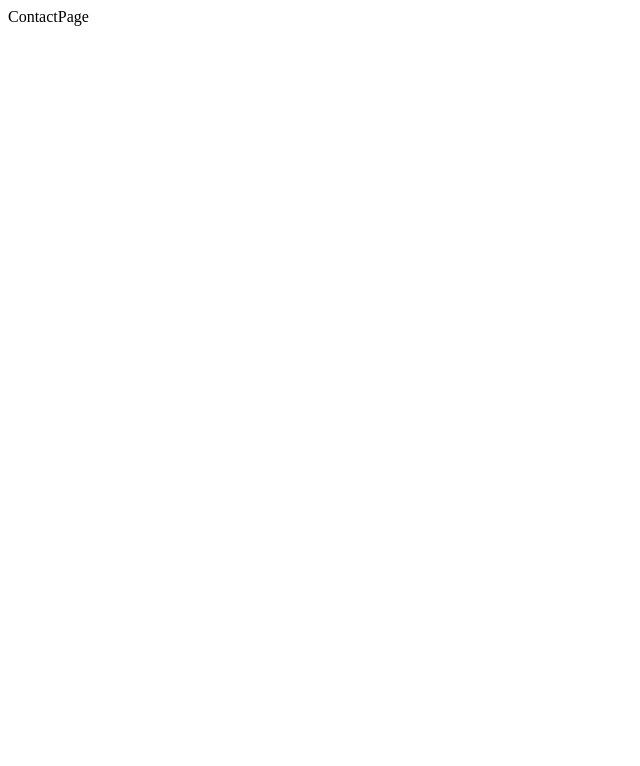
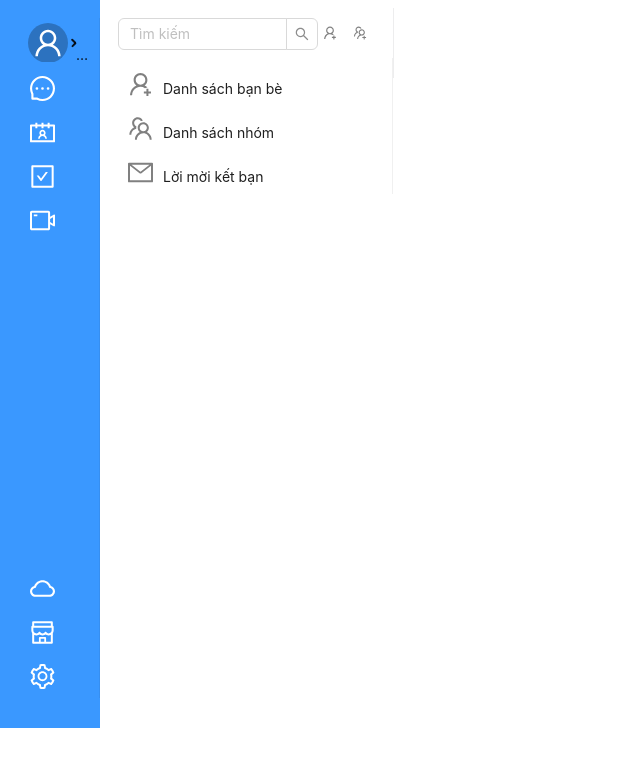
Before and after one commit to HoangThanhLuu/chat_zalo_web, a React (Vite) app: page /contact in a window 1280 px wide. Shown: the top 766 px of the page, without its empty margins (0-640 px from the left). Built offline with nearby package versions, Linux system fonts and the light colour scheme.

Commit message:
ContactPage tìm kiếm

```diff
--- a/src/pages/ContactPage/Contact - page.tsx
+++ b/src/pages/ContactPage/Contact - page.tsx
@@ -1,9 +1,74 @@
-import React from 'react'
+import Component from "../../components/layouts/components/components";
+import { Col, Input, Row, message } from "antd";
+import MenuItem from "./Menu";
+import Siderbar from "../../components/layouts/siderbar/siderbar";
+import Search from "../../components/layouts/search/search";
+import { useState } from "react";
+import { IFriends } from "../../components/models/friends";
+import axios from "axios";
+import { UserAddOutlined, UsergroupAddOutlined } from "@ant-design/icons";
+import ListDataFriends from "../MessagePage/ListDataFriends";
 
-const ContactPage = () => {
+const ContactPage: React.FC = () => {
+  const [phoneNumber, setPhoneNumber] = useState("");
+  const [friends, setFriends] = useState<IFriends[] | null>(null);
+  const [loading, setLoading] = useState(false);
+
+  const handleSearch = (e: any) => {
+
+  };
+
   return (
-    <div>ContactPage</div>
-  )
-}
-
-export default ContactPage
+    <Row>
+      <Col span={1} style={{ position: "fixed" }}>
+        <Siderbar />
+      </Col>
+      <Col
+        style={{
+          flexDirection: "row",
+          height: 70,
+          marginLeft: 100,
+          marginTop: 0,
+          position: "fixed",
+          borderRight: "0.5px solid #ededee",
+        }}
+        span={7}
+      >
+        <Input.Search
+          value={phoneNumber}
+          placeholder="Tìm kiếm"
+          onSearch={(e) => {
+            if (e == "") {
+              setFriends(null);
+            } else {
+              setPhoneNumber(e);
+              handleSearch(e);
+            }
+          }}
+          loading={loading}
+          allowClear
+          style={{ width: 200, color: "red", marginLeft: 10, marginTop: 10 }}
+          onChange={(e) => {
+            // if (e.target.value == null) {
+            // }
+            setPhoneNumber(e.target.value);
+          }}
+        />
+        <UserAddOutlined
+          style={{
+            marginTop: "10px",
+            marginLeft: 5,
+            width: 30,
+            height: 30,
+            color: "gray",
+          }}
+        />
+        <UsergroupAddOutlined
+          style={{ width: 40, height: 50, color: "gray" }}
+        />
+        {friends ? <ListDataFriends users={friends} /> : <MenuItem />}
+      </Col>
+    </Row>
+  );
+};
+export default ContactPage;
```
